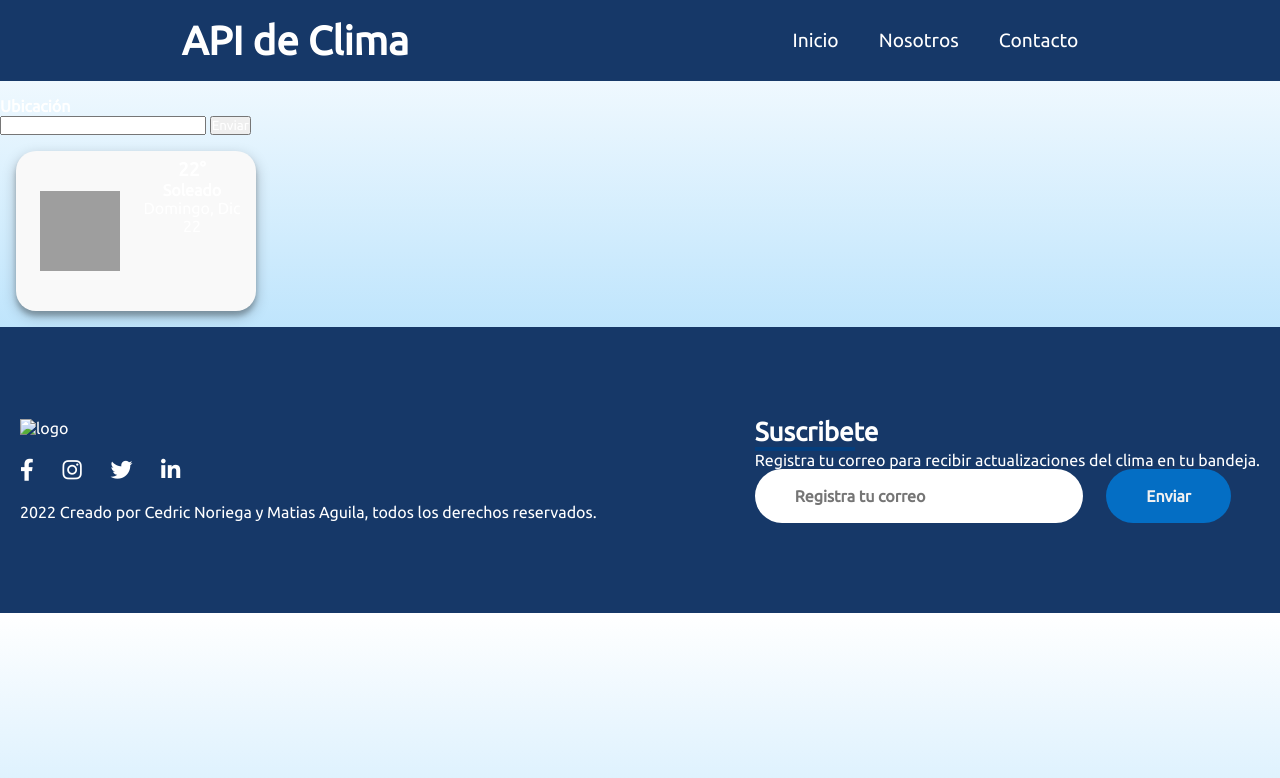
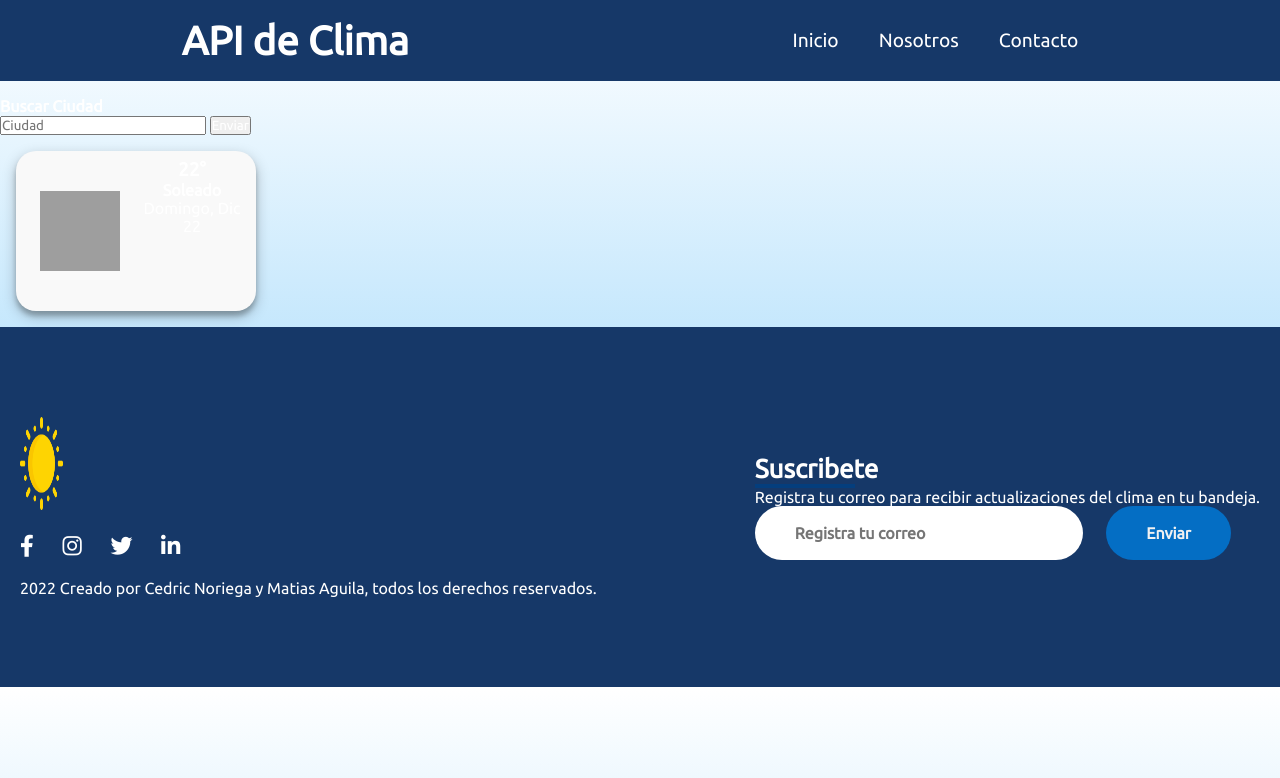
Before and after one commit to CNoriegaTL/Dashboard-Clima, a plain HTML site: page index.html in a window 1280 px wide. Drawn offline with Linux system fonts and the light colour scheme; grey boxes are pictures that could not be loaded.

Commit message:
Se agrega logo

```diff
--- a/index.html
+++ b/index.html
@@ -31,10 +31,10 @@
       </div>
     </header>
     <main>
-      <section id="location">
-        <h4>Ubicación</h4>
+      <section class="titulo" id="location">
+        <h4>Buscar Ciudad</h4>
         <div id="search">
-          <input type="text">
+          <input type="text" placeholder="Ciudad">
           <button type="submit" id="btn-enviar">Enviar</button>
       </div>
       </section>
@@ -91,7 +91,7 @@
     <footer>
       <div class="footer-container">
         <div class="left-col">
-          <img src="#" alt="logo" class="logo" />
+          <img src="./sun.png" alt="logo" class="logo" />
           <div class="social-media">
             <a href="#"><i class="fab fa-facebook-f"></i></a>
             <a href="#"><i class="fab fa-instagram"></i></a>
--- a/style.css
+++ b/style.css
@@ -92,7 +92,8 @@ footer {
 }
 
 .logo {
-  width: 180px;
+  height: 93px;
+  width: 43px;
 }
 
 .social-media {
@@ -194,19 +195,18 @@ footer {
   }
 }
 
-
 body {
   width: 100%;
-    height: auto;
-    background-color:lightskyblue;
-    background-image: linear-gradient(0deg, lightskyblue, white);
+  height: auto;
+  background-color: lightskyblue;
+  background-image: linear-gradient(0deg, lightskyblue, white);
 }
 
-main{
+main {
   padding-top: 1rem;
 }
 
-#card-resume{
+#card-resume {
   display: flex;
   justify-content: center;
   text-align: center;
@@ -226,7 +226,6 @@ main{
   align-items: center;
   padding-right: 1rem;
   flex-basis: 7rem;
-
 }
 .card-icon > img {
   width: 6rem;
```
Also changed, not shown: sun.png (added).
